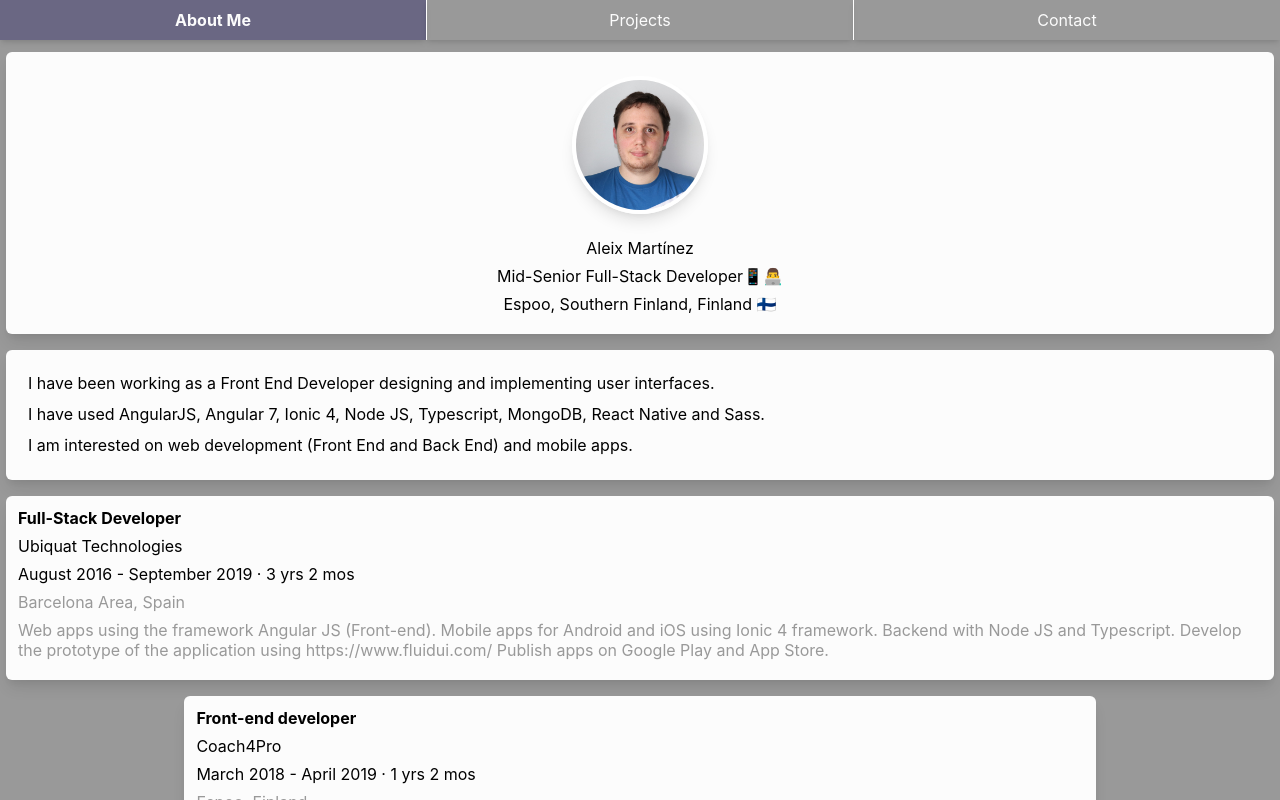
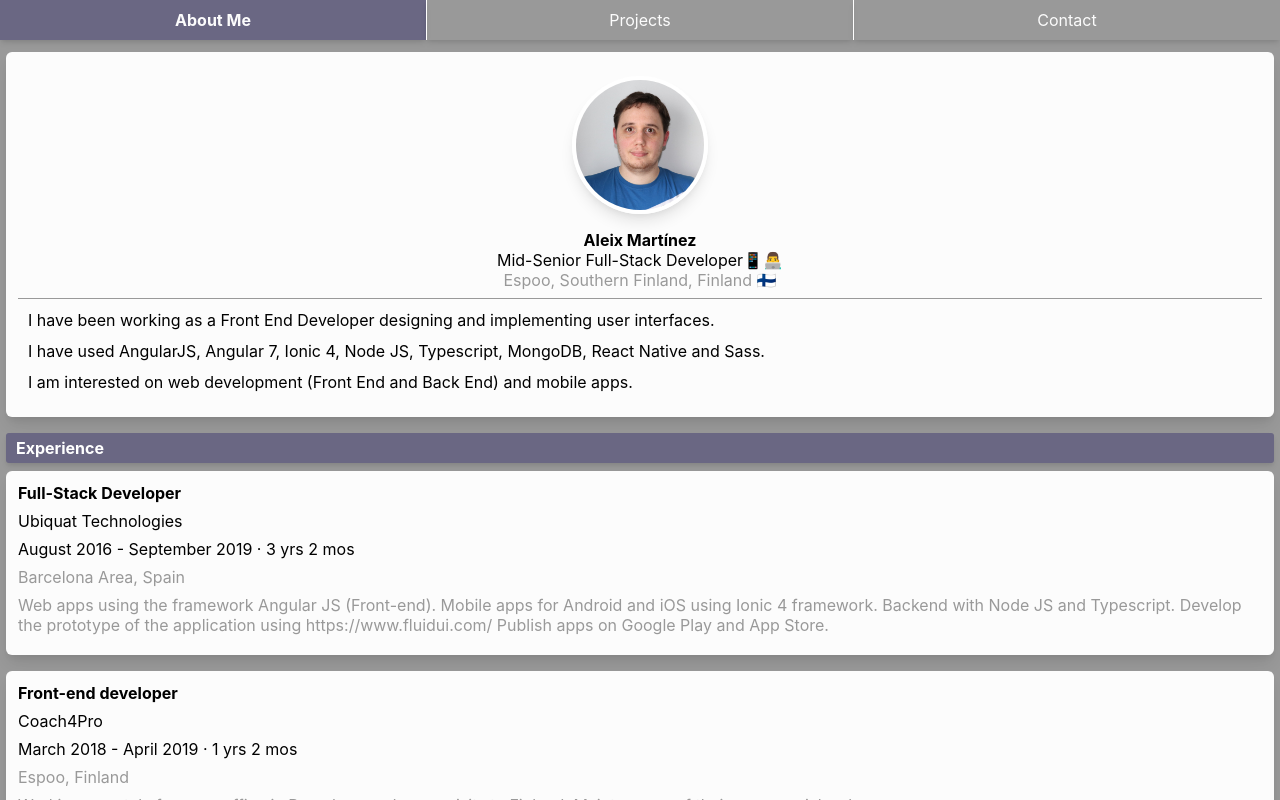
Before and after one commit to Aleix1379/portfolio, a React (Create React App) app: page /about in a window 1280 px wide. Built offline with nearby package versions, Linux system fonts and the light colour scheme.

Commit message:
Add education.

```diff
--- a/src/components/about/about.css
+++ b/src/components/about/about.css
@@ -26,22 +26,36 @@
   margin-top: 12px;
   margin-bottom: 12px;
 }
-.about .personal-detail {
-  margin-top: 8px;
-  margin-bottom: 8px;
+.about__name {
+  font-weight: 700;
 }
-.about .personal-detail:first-letter {
-  text-transform: uppercase;
+.about__location {
+  color: #999999;
 }
 .about__description {
   text-align: justify;
   line-height: 1.2;
   padding-left: 10px;
   padding-right: 10px;
+  border-top: 1px solid #999999;
+  margin-top: 8px;
 }
 .about__description > p {
   margin-top: 12px;
   margin-bottom: 12px;
 }
+.about__section-title {
+  height: 40px;
+  background: #6a6783;
+  display: block;
+  width: calc(100% - 10px);
+  margin-bottom: 8px;
+  line-height: 30px;
+  color: white;
+  font-weight: bold;
+  padding-left: 10px;
+  border-radius: 3px;
+  box-shadow: 0 4px 6px -1px rgba(0, 0, 0, 0.1), 0 2px 4px -1px rgba(0, 0, 0, 0.06);
+}
 
 /*# sourceMappingURL=about.css.map */
--- a/src/components/about/about.jsx
+++ b/src/components/about/about.jsx
@@ -10,28 +10,29 @@ const AboutComponent = () => {
             <div className="about__card">
 
                 <img src={userPicture} alt="user" className="about__picture"/>
-                <div className="personal-detail about__name">Aleix Martínez</div>
+                <div className="about__name">Aleix Martínez</div>
 
-                <div className="personal-detail about__position">Mid-Senior Full-Stack Developer
+                <div className="about__position">Mid-Senior Full-Stack Developer
                     <span role="img" aria-label="smartphone">📱</span>
                     <span role="img" aria-label="face">👨</span>
                     <span role="img" aria-label="laptop">‍💻</span>
                 </div>
 
-                <div className="personal-detail about__location">
+                <div className="about__location">
                     <span>Espoo, Southern Finland, Finland</span>
                     <span role="img" aria-label="Finland flag"> 🇫🇮</span>
                 </div>
 
-            </div>
-
-            <div className="about__card">
                 <div className="about__description">
                     <p>I have been working as a Front End Developer designing and implementing user interfaces.</p>
                     <p>I have used AngularJS, Angular 7, Ionic 4, Node JS, Typescript, MongoDB, React Native and
                         Sass.</p>
                     <p>I am interested on web development (Front End and Back End) and mobile apps.</p>
                 </div>
+            </div>
+
+            <div className="about__section-title">
+                Experience
             </div>
 
             <ExperienceComponent
@@ -92,6 +93,26 @@ const AboutComponent = () => {
                             Use the printer driver to send print documents, with parameters (color, b / w, duplex)"
             />
 
+            <div className="about__section-title">
+                Education
+            </div>
+
+            <ExperienceComponent
+                title="Web application development"
+                company="IES Milà i Fontanals"
+                startDate="September 2015"
+                endDate="June 2016"
+                location="Barcelona Area, Spain"
+            />
+
+            <ExperienceComponent
+                title="Cross-platform software development"
+                company="IES Milà i Fontanals"
+                startDate="September 2012"
+                endDate="June 2015"
+                location="Barcelona Area, Spain"
+            />
+
         </div>
     );
 };
--- a/src/components/about/about.scss
+++ b/src/components/about/about.scss
@@ -30,16 +30,8 @@
     margin-bottom: 12px;
   }
 
-  .personal-detail {
-    margin-top: 8px;
-    margin-bottom: 8px;
-
-    &:first-letter {
-      text-transform: uppercase;
-    }
-  }
-
   &__name {
+    font-weight: 700;
   }
 
   &__position {
@@ -48,6 +40,7 @@
   }
 
   &__location {
+    color: $color-default;
   }
 
   &__description {
@@ -55,6 +48,8 @@
     line-height: 1.2;
     padding-left: 10px;
     padding-right: 10px;
+    border-top: 1px solid $color-default;
+    margin-top: 8px;
 
     > p {
       margin-top: 12px;
@@ -62,4 +57,18 @@
     }
   }
 
+  &__section-title {
+    height: 40px;
+    background: #6a6783;
+    display: block;
+    width: calc(100% - 10px);
+    margin-bottom: 8px;
+    line-height: 30px;
+    color: white;
+    font-weight: bold;
+    padding-left: 10px;
+    border-radius: 3px;
+    box-shadow: 0 4px 6px -1px rgba(0, 0, 0, 0.1), 0 2px 4px -1px rgba(0, 0, 0, 0.06)
+  }
+
 }
--- a/src/components/experience/experience.css
+++ b/src/components/experience/experience.css
@@ -4,6 +4,7 @@
   border-radius: 6px;
   margin-bottom: 16px;
   padding: 12px;
+  width: calc(100% - 24px);
 }
 .experience__title {
   font-weight: 700;
--- a/src/components/experience/experience.jsx
+++ b/src/components/experience/experience.jsx
@@ -6,7 +6,7 @@ const ExperienceComponent = (props) => {
         <div className="experience">
             <div className="experience__title">{props.title}</div>
             <div>{props.company}</div>
-            <div>{props.startDate} - {props.endDate} · {props.diff}</div>
+            <div>{props.startDate} - {props.endDate} {props.diff ? '·' : ''} {props.diff}</div>
             <div className="experience__location">{props.location}</div>
             <div className="experience__description">{props.description}</div>
         </div>
--- a/src/components/experience/experience.scss
+++ b/src/components/experience/experience.scss
@@ -6,6 +6,7 @@
   border-radius: 6px;
   margin-bottom: 16px;
   padding: 12px;
+  width: calc(100% - 24px);
 
   &__title {
     font-weight: 700;
```
Also changed, not shown: 2 other files (tests, documents, lock files or other folders).
